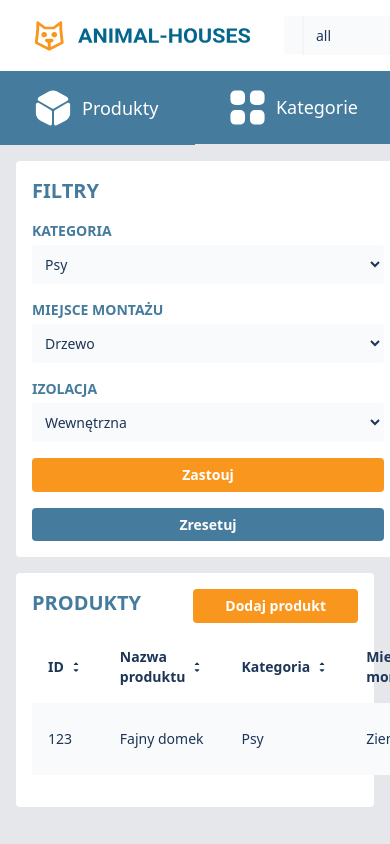
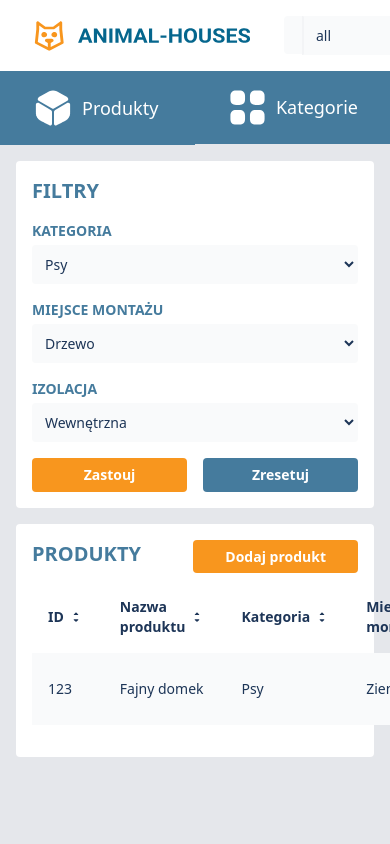
Before and after one commit to hadez0528/yidcation, a Nuxt app: page /products in a window 390 px wide. Shown: the top 844 px of the page. Built offline with nearby package versions, Linux system fonts and the light colour scheme.

Commit message:
feat: improve ProductFilterBox component responsive

```diff
--- a/components/ProductFilterBox.vue
+++ b/components/ProductFilterBox.vue
@@ -1,5 +1,5 @@
 <template>
-    <Box class="w-96" v-bind="$attrs">
+    <Box class="lg:w-96 w-full" v-bind="$attrs">
         <BoxTitle>filtry</BoxTitle>
         <div class="mt-4 flex flex-col gap-y-4">
             <Field is="select" name="category" label="Kategoria">
@@ -14,8 +14,10 @@
                 <option>Wewnętrzna</option>
                 <option>Zewnętrzna</option>
             </Field>
-            <PrimaryButton>Zastouj</PrimaryButton>
-            <SecondaryButton>Zresetuj</SecondaryButton>
+            <div class="flex flex-row gap-4 lg:flex-col">
+                <PrimaryButton class="lg:w-full w-full">Zastouj</PrimaryButton>
+                <SecondaryButton class="lg:w-full w-full">Zresetuj</SecondaryButton>
+            </div>
         </div>
     </Box>
 </template>
```
